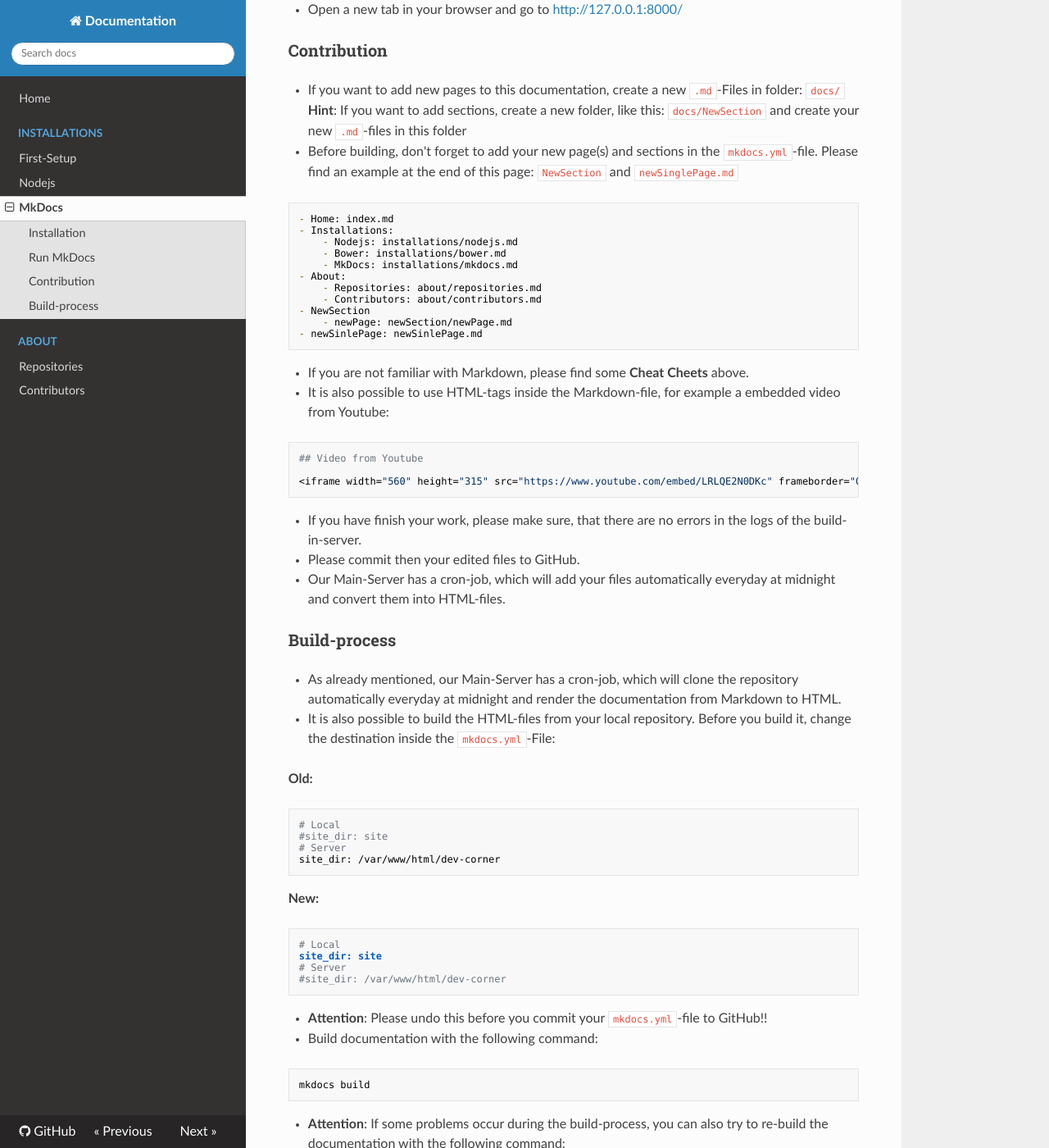
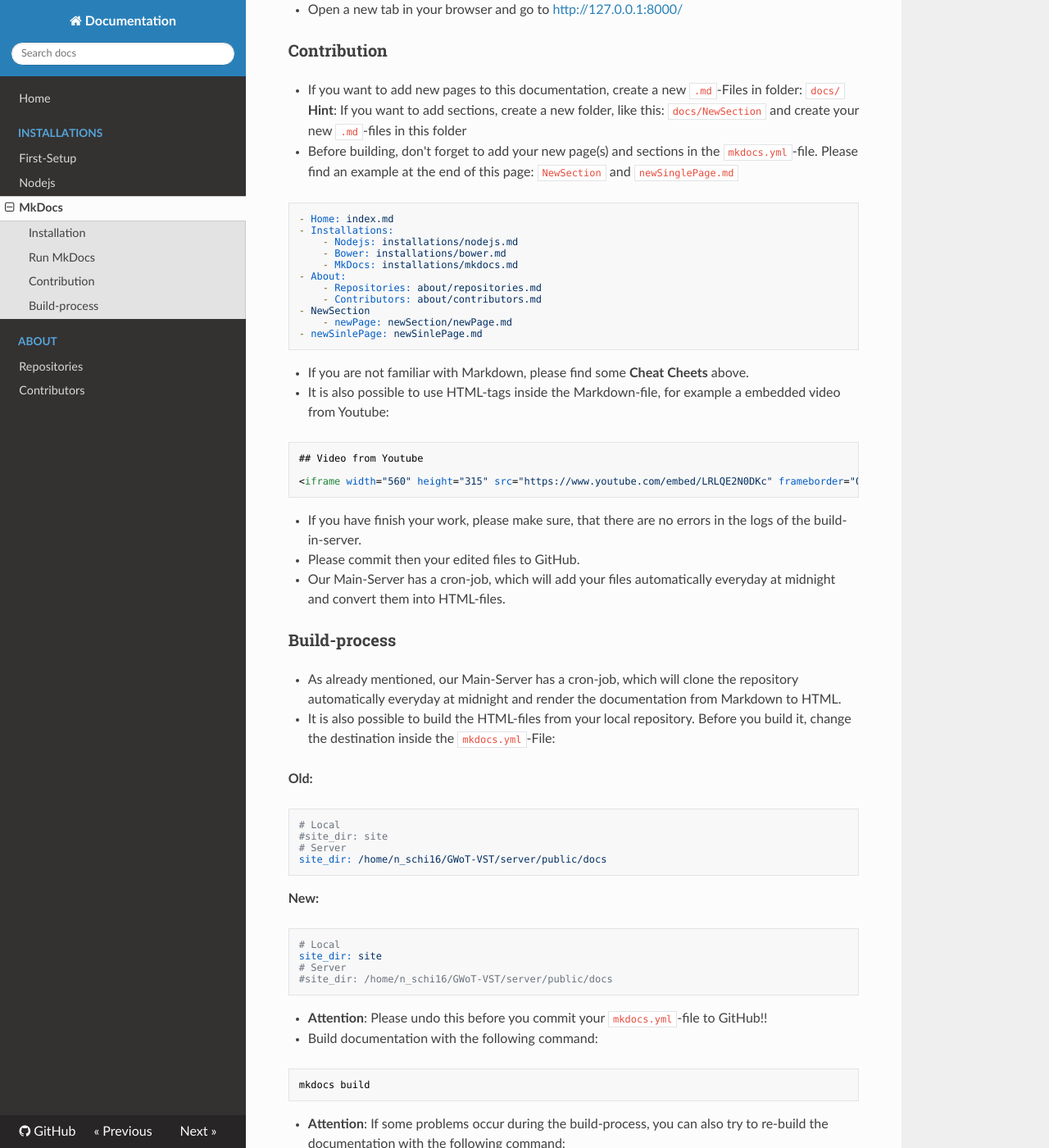
Before and after one commit to nicho90/GWoT-VST-Docs, an MkDocs documentation site: the page built from docs/installations/mkdocs.md, in a window 1280 px wide and 1400 px high, scrolled down 1096 px. Shown: the whole window at 82% size. Built offline with MkDocs 1.6.1, drawn with Linux system fonts in a browser that asks for light colours; nearby versions of some CDN libraries; old or Windows-style settings are respelled for this version of MkDocs; some of the changed text lies outside the part shown.

Commit message:
Updated installation-guide for MkDocs

````diff
--- a/docs/installations/mkdocs.md
+++ b/docs/installations/mkdocs.md
@@ -9,7 +9,7 @@
 
 * You need Python (2.7.2) and the Python Package Index (1.5.2) to install and build the documentation. Please make sure that your operating-system provides it, otherwise please install Python before continuing:
 
-```
+```bash
 python --version
 pip --version
 ```
@@ -20,7 +20,7 @@ pip --version
 
 * Install MkDocs with the following command:
 
-```
+```bash
 pip install mkdocs
 ```
 
@@ -29,14 +29,14 @@ pip install mkdocs
 * If you want to add new content to this documentation, you can use a local repository on your system or edit the pages directly on GitHub.
 * First clone this repository to your local-repository
 
-```
-git clone https://github.com/geo-c/Dev-Corner.git
+```bash
+git clone https://github.com/nicho90/GWoT-VST-Docs.git
 ```
 * MkDocs comes with a build-in-server, which means that all `.md`-files inside the `/docs`-folder will be generated into `.html`-files on-the-fly.
 * This is very useful to see your edited files live in your browser
-* To start the build-in-server enter the `Dev-Corner/`-folder of your local repository and run the following command:
+* To start the build-in-server enter the `GWoT-VST-Docs/`-folder of your local repository and run the following command:
 
-```
+```bash
 mkdocs serve
 ```
 
@@ -49,7 +49,7 @@ mkdocs serve
 
 * Before building, don't forget to add your new page(s) and sections in the `mkdocs.yml`-file. Please find an example at the end of this page: `NewSection` and `newSinglePage.md`
 
-```
+```yaml
 - Home: index.md
 - Installations:
     - Nodejs: installations/nodejs.md
@@ -66,7 +66,7 @@ mkdocs serve
 * If you are not familiar with Markdown, please find some **Cheat Cheets** above.
 * It is also possible to use HTML-tags inside the Markdown-file, for example a embedded video from Youtube:
 
-```
+```html
 ## Video from Youtube
 
 <iframe width="560" height="315" src="https://www.youtube.com/embed/LRLQE2N0DKc" frameborder="0" allowfullscreen></iframe>
@@ -82,30 +82,33 @@ mkdocs serve
 * It is also possible to build the HTML-files from your local repository. Before you build it, change the destination inside the `mkdocs.yml`-File:
 
 **Old:**
-```
+
+```yaml
 # Local
 #site_dir: site
 # Server
-site_dir: /var/www/html/dev-corner
+site_dir: /home/n_schi16/GWoT-VST/server/public/docs
 ```
 
 **New:**
-```
+
+```yaml
 # Local
 site_dir: site
 # Server
-#site_dir: /var/www/html/dev-corner
+#site_dir: /home/n_schi16/GWoT-VST/server/public/docs
 ```
+
 * **Attention**: Please undo this before you commit your `mkdocs.yml`-file to GitHub!!
 * Build documentation with the following command:
 
-```
+```bash
 mkdocs build
 ```
 
 * **Attention**: If some problems occur during the build-process, you can also try to re-build the documentation with the following command:
 
-```
+```bash
 mkdocs build --clean
 ```
 
````
Also changed, not shown: docs/installations/running.md (+1 -1 lines).
